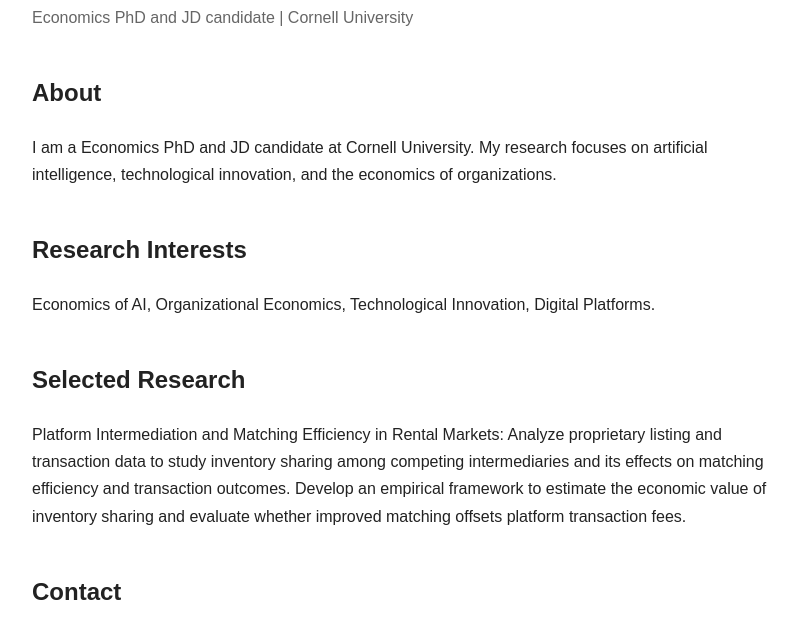
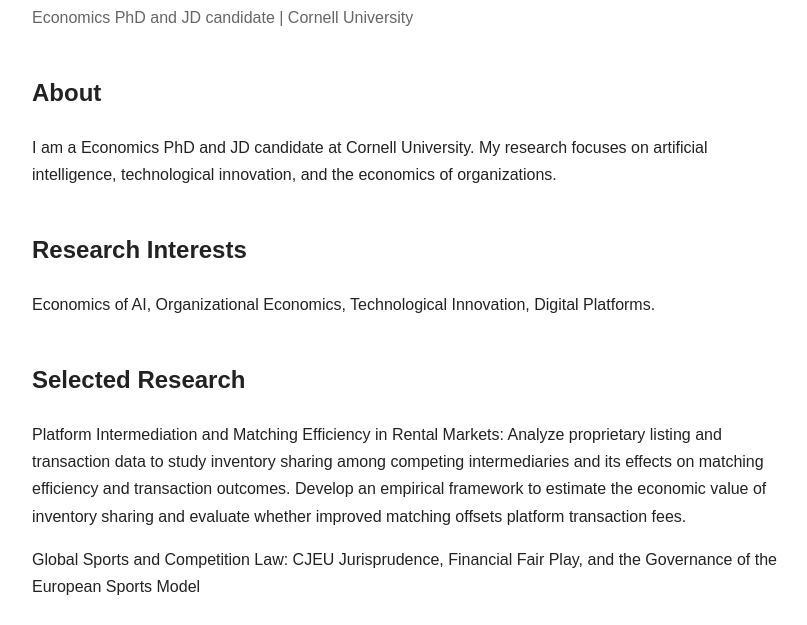
Before and after one commit to wzyarianaa/ArianaWang.github.io, a plain HTML site: page index.html in a window 1280 px wide. Shown: the part 153-778 px from the top of the page, without its empty margins (228-1035 px from the left). Drawn offline with Linux system fonts and the light colour scheme.

Commit message:
Update index.html

```diff
--- a/index.html
+++ b/index.html
@@ -46,6 +46,9 @@
 Analyze proprietary listing and transaction data to study inventory sharing among competing intermediaries and its effects on matching efficiency and transaction outcomes.
 Develop an empirical framework to estimate the economic value of inventory sharing and evaluate whether improved matching offsets platform transaction fees.
 </p>
+  <p>
+    Global Sports and Competition Law: CJEU Jurisprudence, Financial Fair Play, and the Governance of the European Sports Model
+  </p>p
 
   <h2>Contact</h2>
   <p>
```
